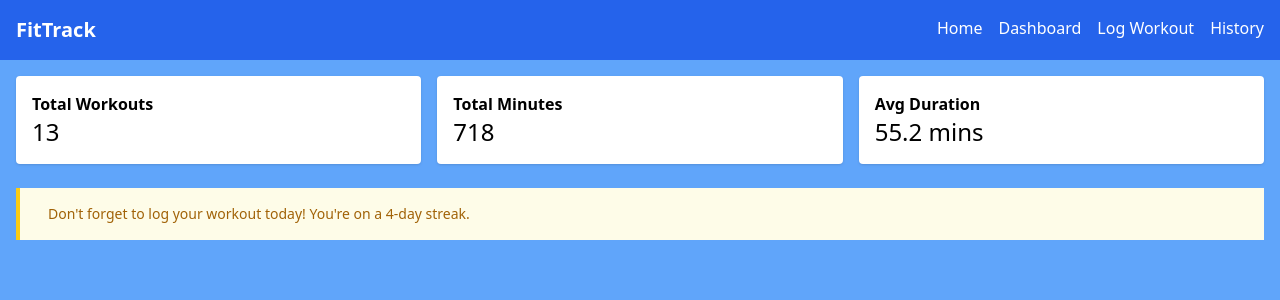
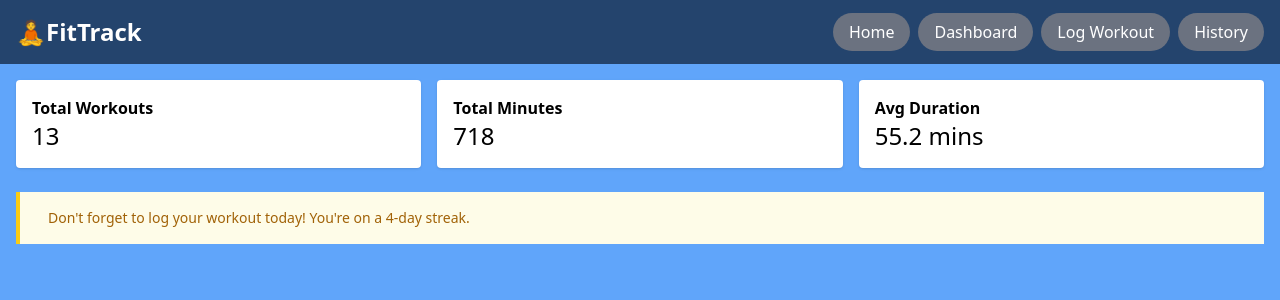
Before and after one commit to Esther-Sonia/fitness-tracker-app, a React (Create React App) app: page /dashboard in a window 1280 px wide. Shown: the top 300 px of the page. Built offline with nearby package versions, Linux system fonts and the light colour scheme; data requests are answered from the project's data file.

Commit message:
update styling on navbar

```diff
--- a/src/Components/Navbar.jsx
+++ b/src/Components/Navbar.jsx
@@ -1,15 +1,37 @@
 import { Link } from 'react-router-dom';
 
 const Navbar = () => {
-  return (
-    <nav className="bg-blue-600 text-white p-4">
-      <div className="container mx-auto flex justify-between">
-        <Link to="/" className="font-bold text-xl">FitTrack</Link>
-        <div className="space-x-4">
-        <Link to="/" className="hover:underline">Home</Link>
-        <Link to="/dashboard" className="hover:underline">Dashboard</Link>
-          <Link to="/log-workout" className="hover:underline">Log Workout</Link>
-          <Link to="/history" className="hover:underline">History</Link>
+  return ( //changes to nav classname styling for this 3
+    <nav className="bg-[#1e3a5f]/90 text-white p-4">
+      <div className="container mx-auto flex justify-between items-center">
+        <Link to="/" className="font-bold text-2xl">🧘FitTrack</Link>
+
+        {/* made upates here */}
+        <div className="space-x-2">
+          <Link
+            to="/"
+            className="px-4 py-2 rounded-full bg-gray-500 hover:bg-white hover:text-gray-600 transition"
+          >
+            Home
+          </Link>
+          <Link
+            to="/dashboard"
+            className="px-4 py-2 rounded-full bg-gray-500 hover:bg-white hover:text-gray-600 transition"
+          >
+            Dashboard
+          </Link>
+          <Link
+            to="/log-workout"
+            className="px-4 py-2 rounded-full bg-gray-500 hover:bg-white hover:text-gray-600 transition"
+          >
+            Log Workout
+          </Link>
+          <Link
+            to="/history"
+            className="px-4 py-2 rounded-full bg-gray-500 hover:bg-white hover:text-gray-600 transition"
+          >
+            History
+          </Link>
         </div>
       </div>
     </nav>
```
